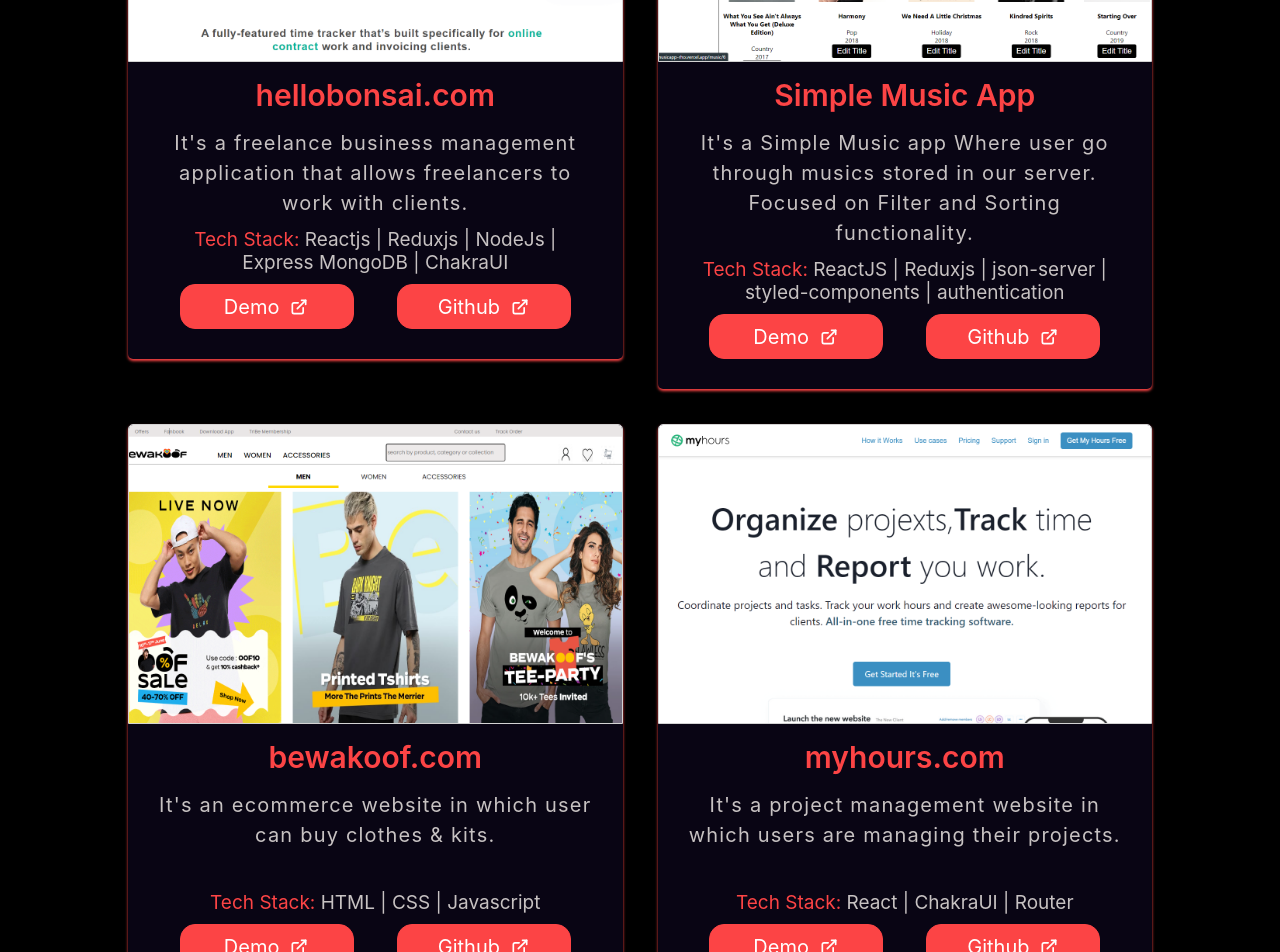
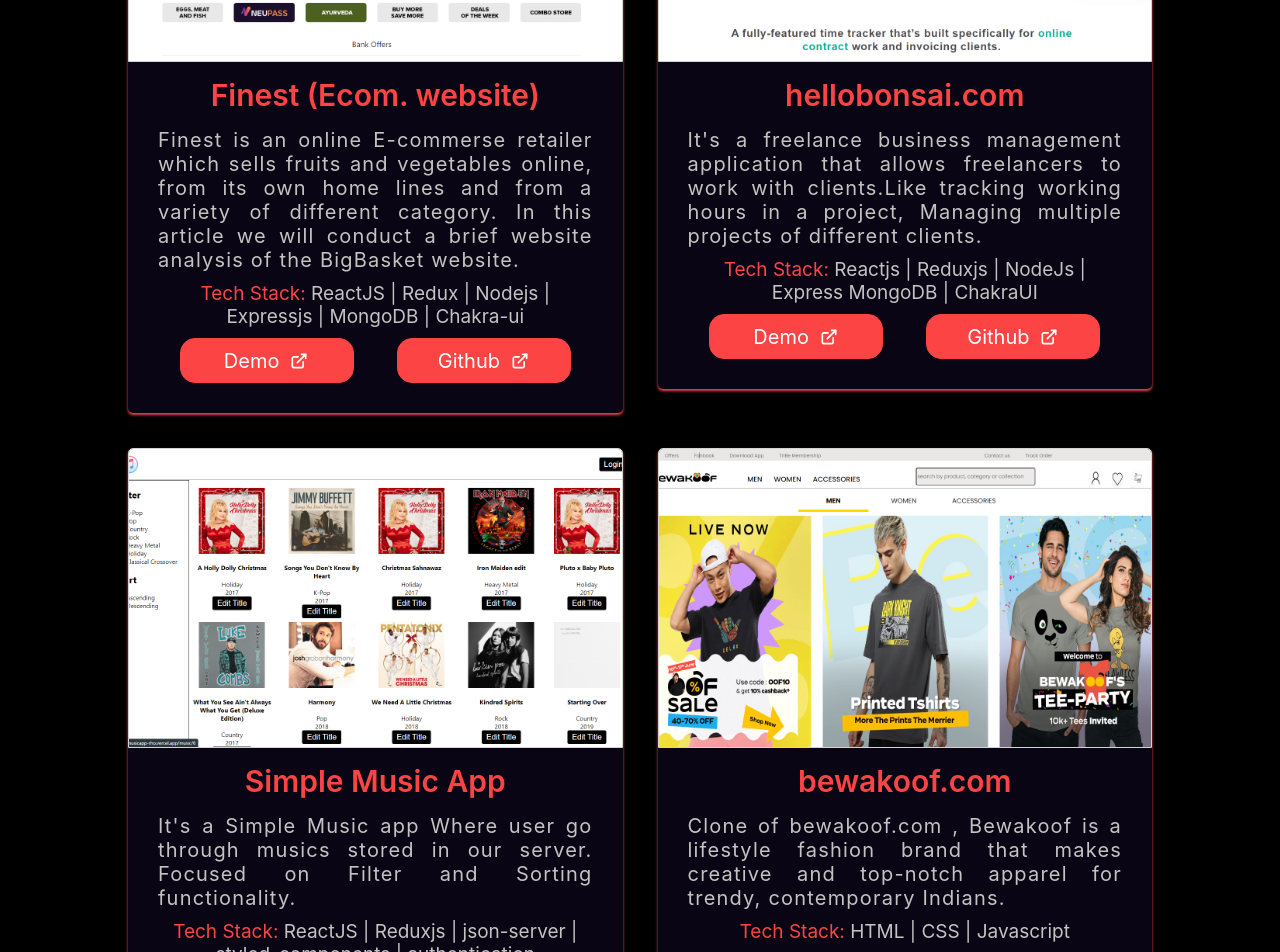
Before and after one commit to Sahnawaz7hussain/Sahnawaz7hussain.github.io, a React (Create React App) app: page /#/ in a window 1280 px wide. Shown: the part 2380-3332 px from the top of the page. Built offline with nearby package versions, Linux system fonts and the light colour scheme; a web font is replaced by a local one.

Commit message:
projects updated

```diff
--- a/src/Components/Projects.jsx
+++ b/src/Components/Projects.jsx
@@ -1,13 +1,11 @@
 import React, { Suspense } from "react";
 import "../Styles/Projects.css";
+import { TbExternalLink } from "react-icons/tb";
 import bewakoof from "../Images/bewakoofhomepage.png";
-import myhours from "../Images/myhourshomepage.png";
-// import rentomojo from "../Images/rentomojo.png";
+//import myhours from "../Images/myhourshomepage.png";
 import hello_bonsai from "../Images/hello_bonsai.png";
-import cartWebsite from "../Images/CartFunctionality.png";
 import MusicApp from "../Images/MusicApp.png";
-import todoappp from "../Images/todoApp.png";
-import { TbExternalLink } from "react-icons/tb";
+import finest from "../Images/finest.png";
 
 // import { useState } from "react";
 import LoadingComponent from "./LoadingComponent";
@@ -17,9 +15,17 @@
   // const [showP2, setShowP2] = useState(false);
   const projects = [
     {
+      image: finest,
+      name: "Finest (Ecom. website)",
+      desc: "Finest is an online E-commerse retailer which sells fruits and vegetables online, from its own home lines and from a variety of different category. In this article we will conduct a brief website analysis of the BigBasket website.",
+      techStack: "ReactJS | Redux | Nodejs | Expressjs | MongoDB | Chakra-ui",
+      github: "https://github.com/Sahnawaz7hussain/dependent-account-1105",
+      demo: "https://finest-frontend.vercel.app/",
+    },
+    {
       image: hello_bonsai,
       name: "hellobonsai.com",
-      desc: "It's a freelance business management application that allows freelancers to work with clients.",
+      desc: "It's a freelance business management application that allows freelancers to work with clients.Like tracking working hours in a project, Managing multiple projects of different clients.",
       techStack: "Reactjs | Reduxjs | NodeJs | Express MongoDB | ChakraUI",
       github: "https://github.com/AnkitParte/astute-line-8992",
       demo: "https://hellobonsai-deploy.vercel.app/",
@@ -36,20 +42,20 @@
     {
       image: bewakoof,
       name: "bewakoof.com",
-      desc: " It's an ecommerce website in which user can buy clothes & kits.",
+      desc: "Clone of bewakoof.com , Bewakoof is a lifestyle fashion brand that makes creative and top-notch apparel for trendy, contemporary Indians.",
       techStack: "HTML | CSS | Javascript",
       github: "https://github.com/11-DEEPAK-KUMAR-11/Bewakoof_website",
       demo: "https://papaya-dango-552c77.netlify.app/",
     },
 
-    {
-      image: myhours,
-      name: "myhours.com",
-      desc: "It's a project management website in which users are managing their projects.",
-      techStack: "React | ChakraUI | Router",
-      github: "https://github.com/Sahnawaz7hussain/annoyed-wind-8656",
-      demo: "https://annoyed-wind-8656.vercel.app/",
-    },
+    // {
+    //   image: myhours,
+    //   name: "myhours.com",
+    //   desc: "It's a project management website in which users are managing their projects.",
+    //   techStack: "React | ChakraUI | Router",
+    //   github: "https://github.com/Sahnawaz7hussain/annoyed-wind-8656",
+    //   demo: "https://annoyed-wind-8656.vercel.app/",
+    // },
   ];
   return (
     <div id="projects" className="pro">
--- a/src/Styles/Projects.css
+++ b/src/Styles/Projects.css
@@ -101,9 +101,11 @@
 .projectPara {
   color: rgb(199, 194, 194);
   font-size: 20px;
-  line-height: 1.5;
+  line-height: 1.2;
   letter-spacing: 1.2px;
-  text-align: center;
+  /* text-align: center; */
+  text-align: justify;
+  text-justify: inter-word;
   margin: auto;
   margin-top: 0;
   width: 100%;
@@ -298,14 +300,13 @@
     background-color: #800000;
   }
 }
-.projectsNav {
+/* .projectsNav {
   display: flex;
   width: 100%;
-  height: 80px;
   align-items: center;
   justify-content: space-between;
   position: sticky;
   top: 0;
   background: #000;
   z-index: 5;
-}
+} */
```
